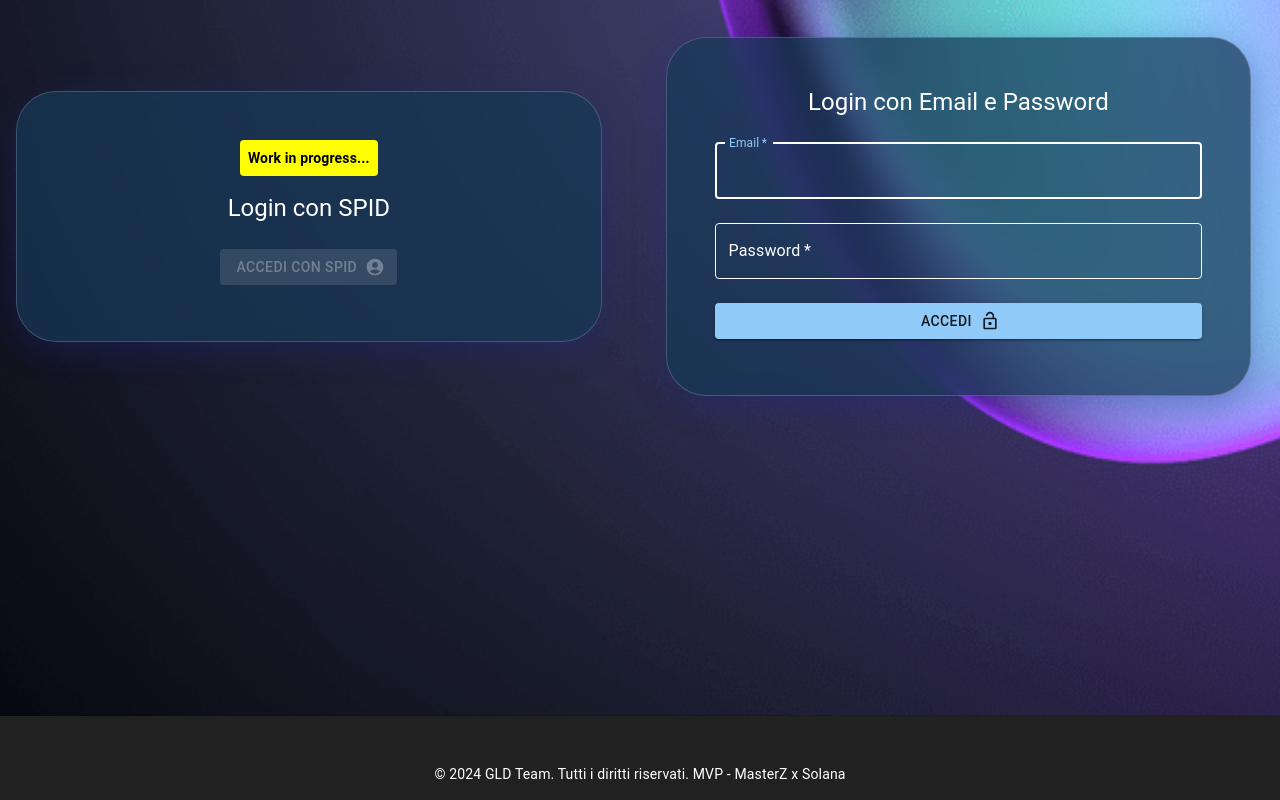
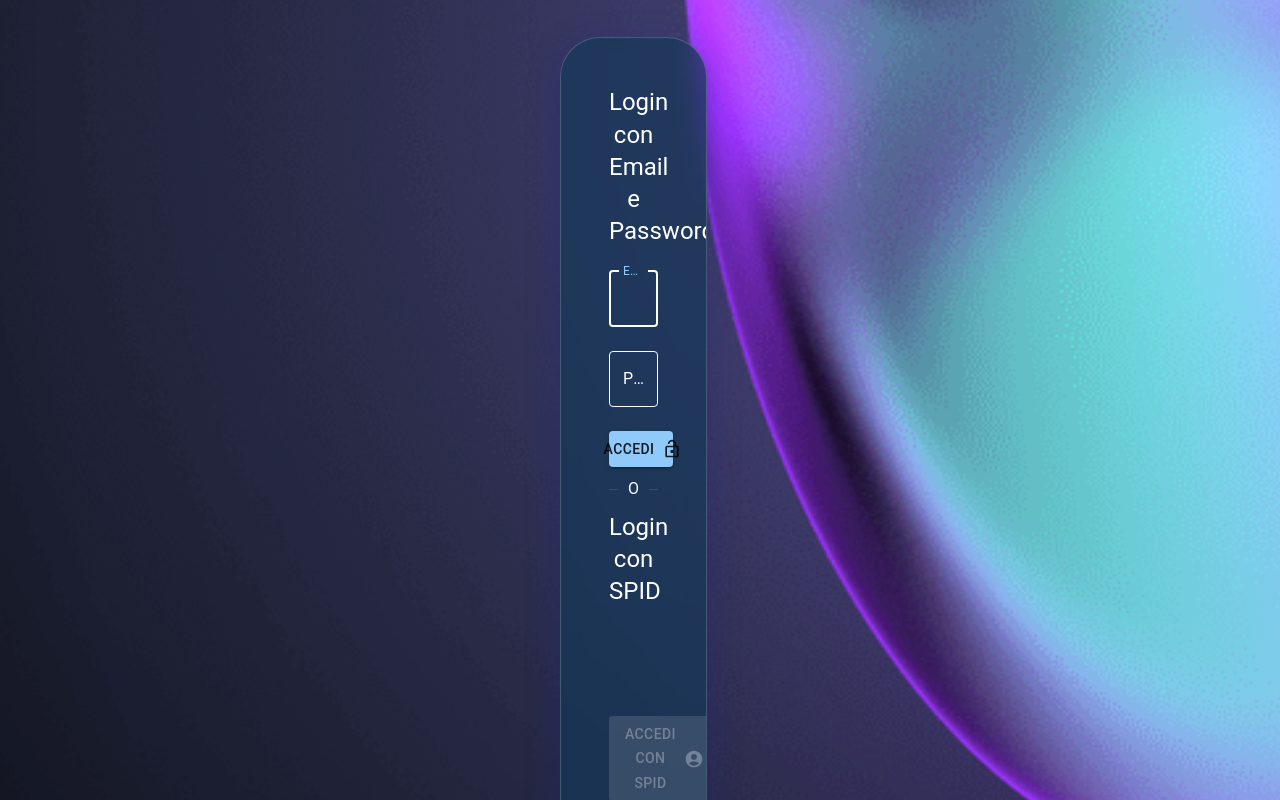
Before and after one commit to giacomo9801/mvp_solana_gldteam, a Next.js app: page / in a window 1280 px wide. Shown: the part 1660-2460 px from the top of the page. Built offline with nearby package versions, Linux system fonts and the light colour scheme.

Commit message:
add Stripe integration and login UI fix

```diff
--- a/pages/components/NavigationBar.js
+++ b/pages/components/NavigationBar.js
@@ -30,8 +30,7 @@ const BounceButton = styled(Button)`
   margin: 0 16px;
   transition: color 0.3s ease-in-out;
   &:hover {
-    color: #17162a; // Colore al passaggio del mouse
-    text-decoration: underline;
+    color: #17162A; // Colore al passaggio del mouse
     animation: ${bounce} 1s;
   }
 `;
--- a/pages/index.js
+++ b/pages/index.js
@@ -15,6 +15,7 @@ import {
   CardMedia,
   Grid,
   TextField,
+  Divider,
 } from "@mui/material";
 import { createTheme, ThemeProvider } from "@mui/material/styles";
 import AccountCircleIcon from "@mui/icons-material/AccountCircle";
@@ -90,6 +91,7 @@ const LoginSection = ({
     gap={4}
     sx={{ mt: 4, width: "99%" }}
   >
+
     <Card
       sx={{
         flex: 1,
@@ -103,54 +105,7 @@ const LoginSection = ({
         border: "1px solid rgba(255, 255, 255, 0.18)",
         color: "white",
         textAlign: "center",
-      }}
-      data-aos="fade-up"
-    >
-      <CardContent>
-        <Typography
-          variant="body2"
-          component="div"
-          sx={{
-            backgroundColor: "yellow",
-            color: "black",
-            fontWeight: "bold",
-            borderRadius: 1,
-            padding: 1,
-            marginBottom: 2,
-            display: "inline-block",
-          }}
-        >
-          Work in progress...
-        </Typography>
-        <Typography variant="h5" component="h2" gutterBottom>
-          Login con SPID
-        </Typography>
-        <Button
-          //disabilitalo
-          disabled
-          variant="contained"
-          color="primary"
-          endIcon={<AccountCircleIcon />}
-          onClick={handleSpidLogin}
-          sx={{ mt: 2 }}
-        >
-          Accedi con SPID
-        </Button>
-      </CardContent>
-    </Card>
-    <Card
-      sx={{
-        flex: 1,
-        margin: 2,
-        marginBottom: 40,
-        padding: 4,
-        backgroundColor: "rgba(5, 40, 76, 0.7)",
-        backdropFilter: "blur(10px)",
-        boxShadow: "0 8px 32px 0 rgba(31, 38, 135, 0.37)",
-        borderRadius: 10,
-        border: "1px solid rgba(255, 255, 255, 0.18)",
-        color: "white",
-        textAlign: "center",
+        marginInline: 70
       }}
       data-aos="fade-up"
     >
@@ -221,6 +176,36 @@ const LoginSection = ({
           disabled={isLoading}
         >
           {isLoading ? "Login in corso..." : "Accedi"}
+        </Button>
+        <Divider style={{marginBlock: 10}}>O</Divider>
+        <Typography variant="h5" component="h2" gutterBottom>
+          Login con SPID
+        </Typography>
+        <Typography
+          variant="body2"
+          component="div"
+          sx={{
+            backgroundColor: "yellow",
+            color: "black",
+            fontWeight: "bold",
+            borderRadius: 1,
+            padding: 1,
+            marginBottom: 2,
+            marginInline: 25
+          }}
+        >
+          Work in progress...
+        </Typography>
+        <Button
+          //disabilitalo
+          disabled
+          variant="contained"
+          color="primary"
+          endIcon={<AccountCircleIcon />}
+          onClick={handleSpidLogin}
+          sx={{ mt: 1 }}
+        >
+          Accedi con SPID
         </Button>
       </CardContent>
     </Card>
--- /dev/null
+++ b/pages/utils/apiEndpoints.js
@@ -0,0 +1 @@
+export const STRIPE_API_URL = "https://honeysuckle-gratis-ringer.glitch.me/"
```
Also changed, not shown: pages/homepage.js (+29 -10 lines), pages/subscriptionSelector.js (+70 -15 lines), 1 other file (tests, documents, lock files or other folders).
